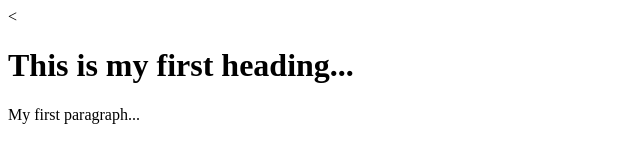
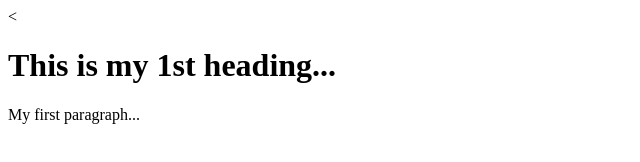
Before and after one commit to N-Ibrahim/Project-One, a plain HTML site: page Index.html in a window 1280 px wide. Shown: the whole page, without its empty margins (0-640 px from the left). Drawn offline with Linux system fonts and the light colour scheme.

Commit message:
Update Index.html
Changed first to 1st

```diff
--- a/Index.html
+++ b/Index.html
@@ -5,7 +5,7 @@
     <title>Title of Web Page</title>
   </head>
   <body>
-    <<h1>This is my first heading...</h1>
+    <<h1>This is my 1st heading...</h1>
     <p> My first paragraph... </p>
   </body>
 </html>
```
